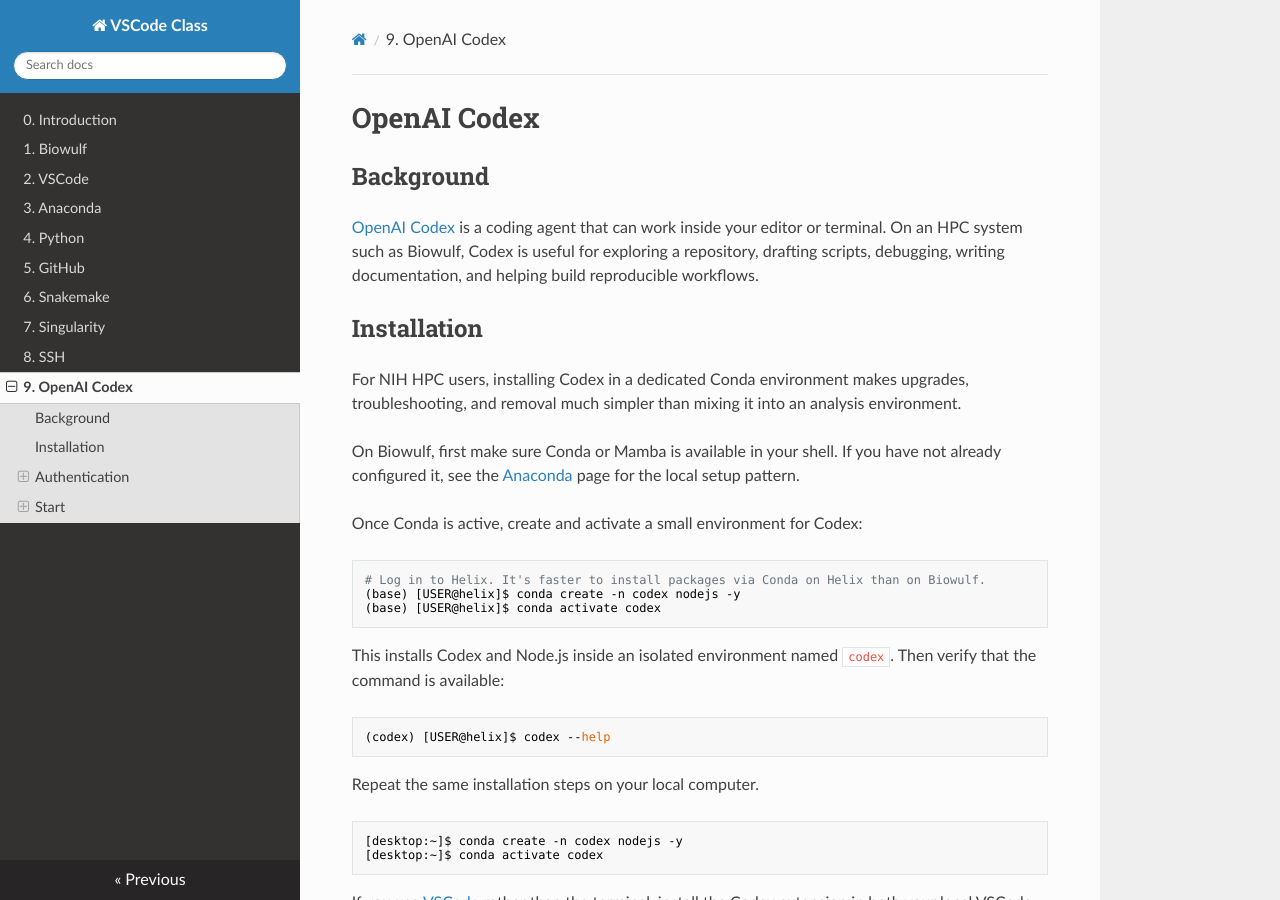
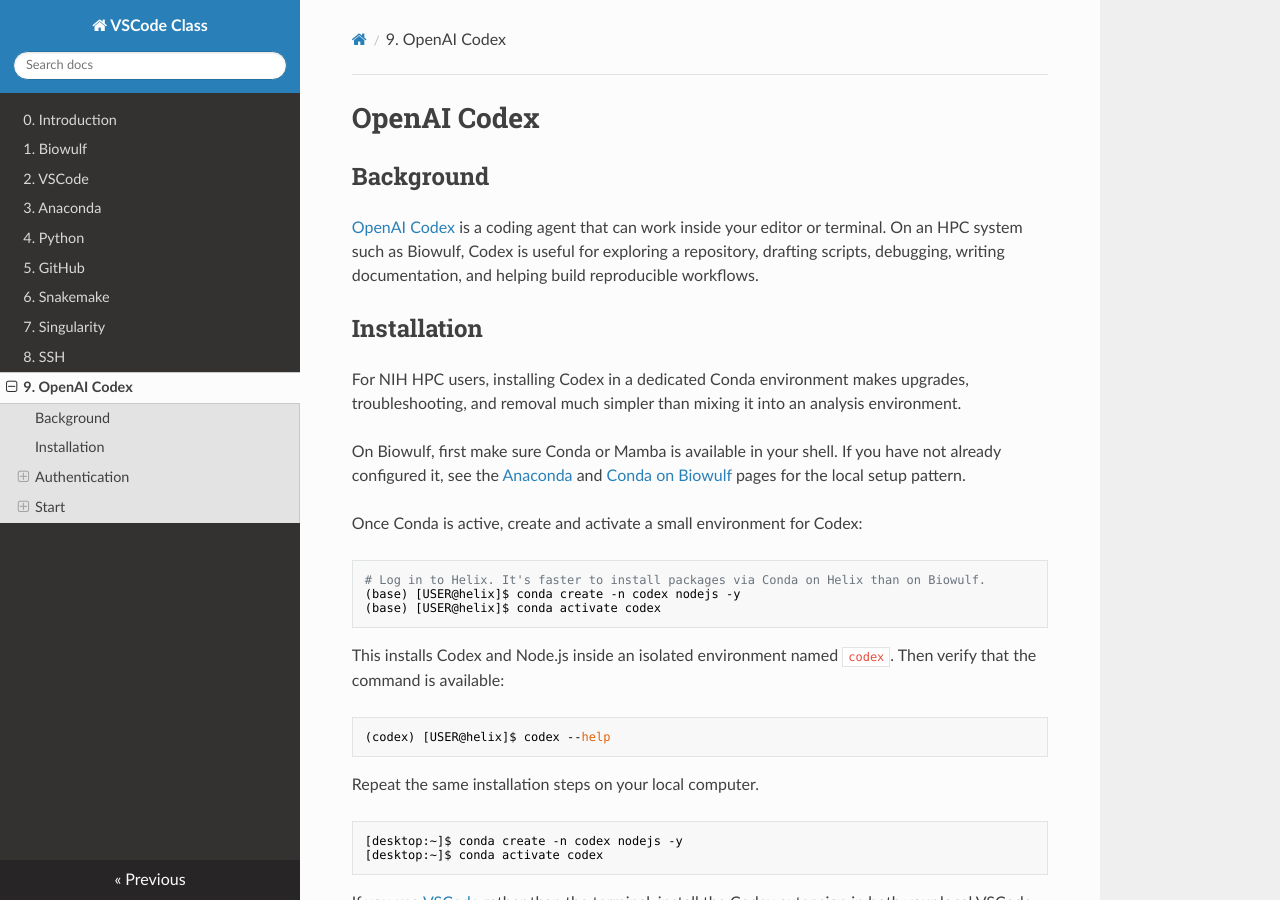
Before and after one commit to NIH-CARD/VSCode_class, an MkDocs documentation site: the page built from docs/codex.md, in a window 1280 px wide and 900 px high. Built offline with MkDocs 1.6.1, drawn with Linux system fonts in a browser that asks for light colours; nearby versions of some CDN libraries.

Commit message:
codex page updated

```diff
--- a/docs/codex.md
+++ b/docs/codex.md
@@ -14,7 +14,8 @@
 environment.
 
 On Biowulf, first make sure Conda or Mamba is available in your shell. If you
-have not already configured it, see the [Anaconda](anaconda.md) page for the
+have not already configured it, see the [Anaconda](anaconda.md) and
+[Conda on Biowulf](https://hpc.nih.gov/docs/diy_installation/conda.html) pages for the
 local setup pattern.
 
 Once Conda is active, create and activate a small environment for Codex:
```
